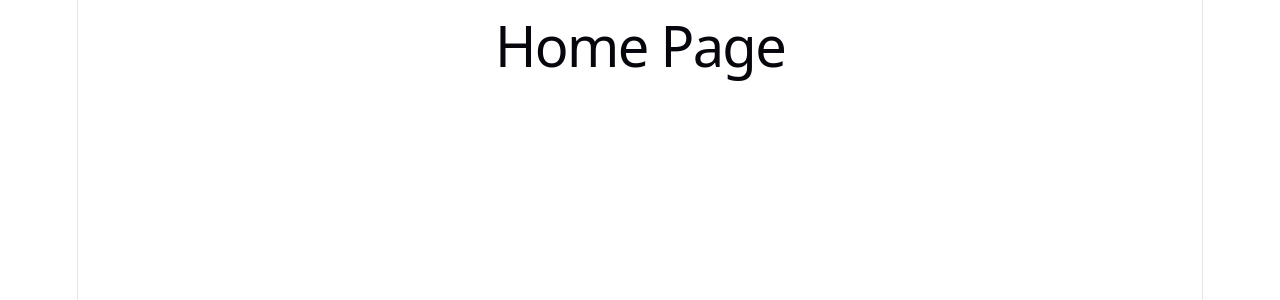
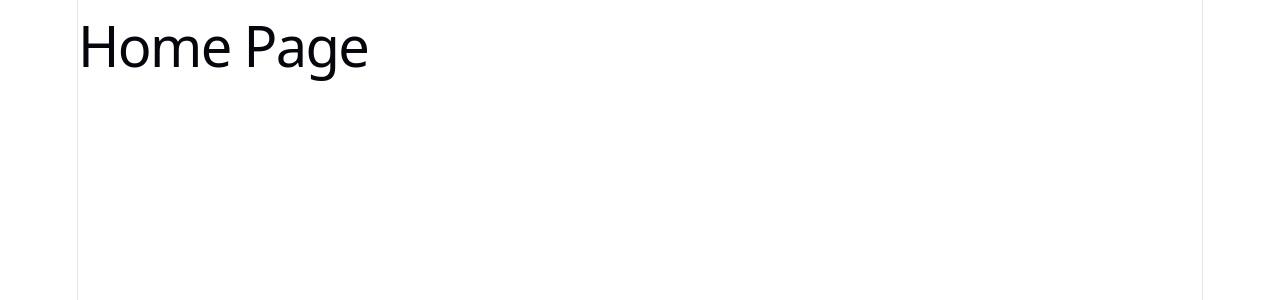
Before and after one commit to Synaptech-Kairos/kairos, a React (Vite) app in the folder frontend/: page / in a window 1280 px wide. Shown: the top 300 px of the page. Built offline with nearby package versions, Linux system fonts and the light colour scheme.

Commit message:
tailwind debug

```diff
--- a/frontend/src/index.css
+++ b/frontend/src/index.css
@@ -1,6 +1,4 @@
-@tailwind base;
-@tailwind components;
-@tailwind utilities;
+@import "tailwindcss";
 
 :root {
   --text: #6b6375;
@@ -58,7 +56,6 @@
   width: 1126px;
   max-width: 100%;
   margin: 0 auto;
-  text-align: center;
   border-inline: 1px solid var(--border);
   min-height: 100svh;
   display: flex;
```
